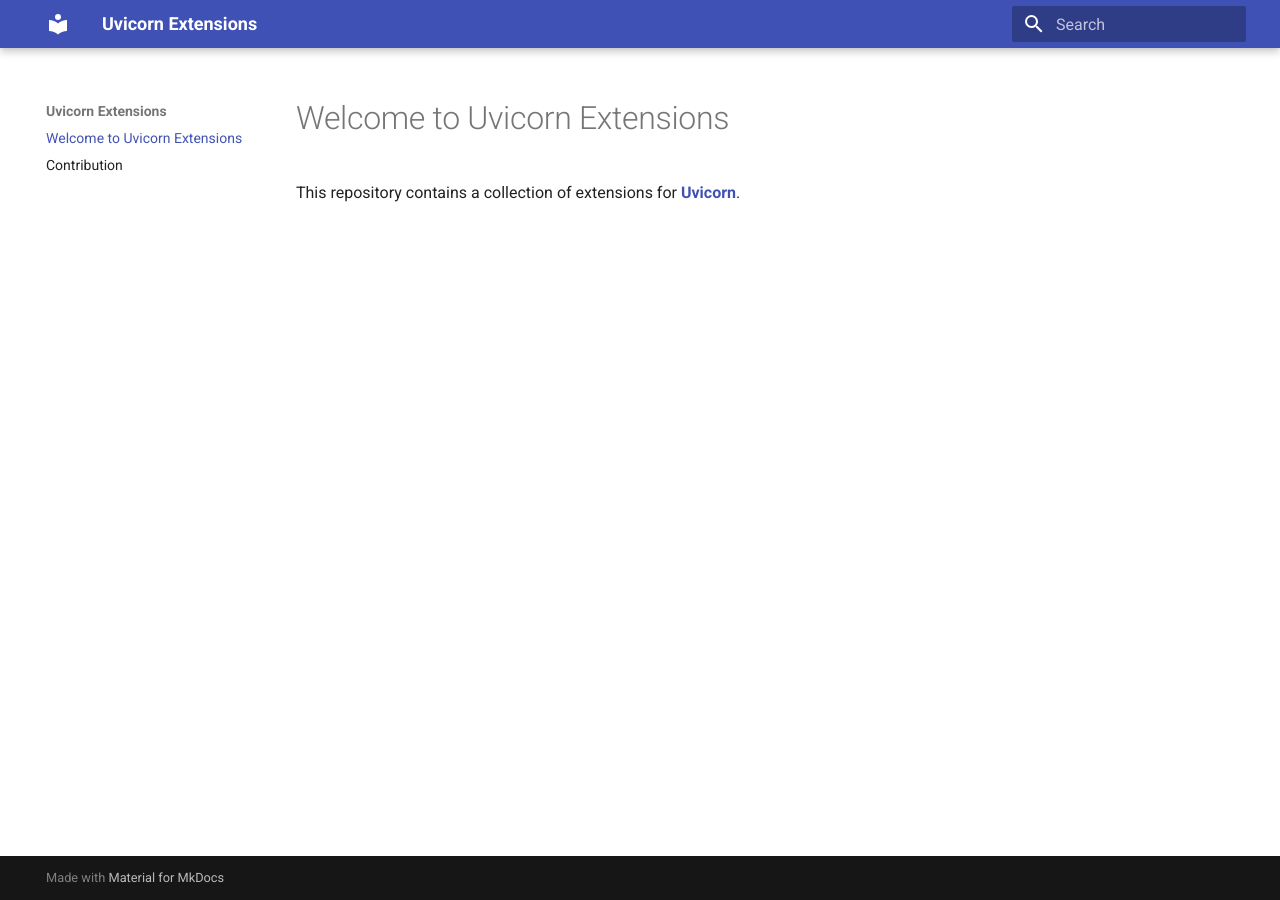
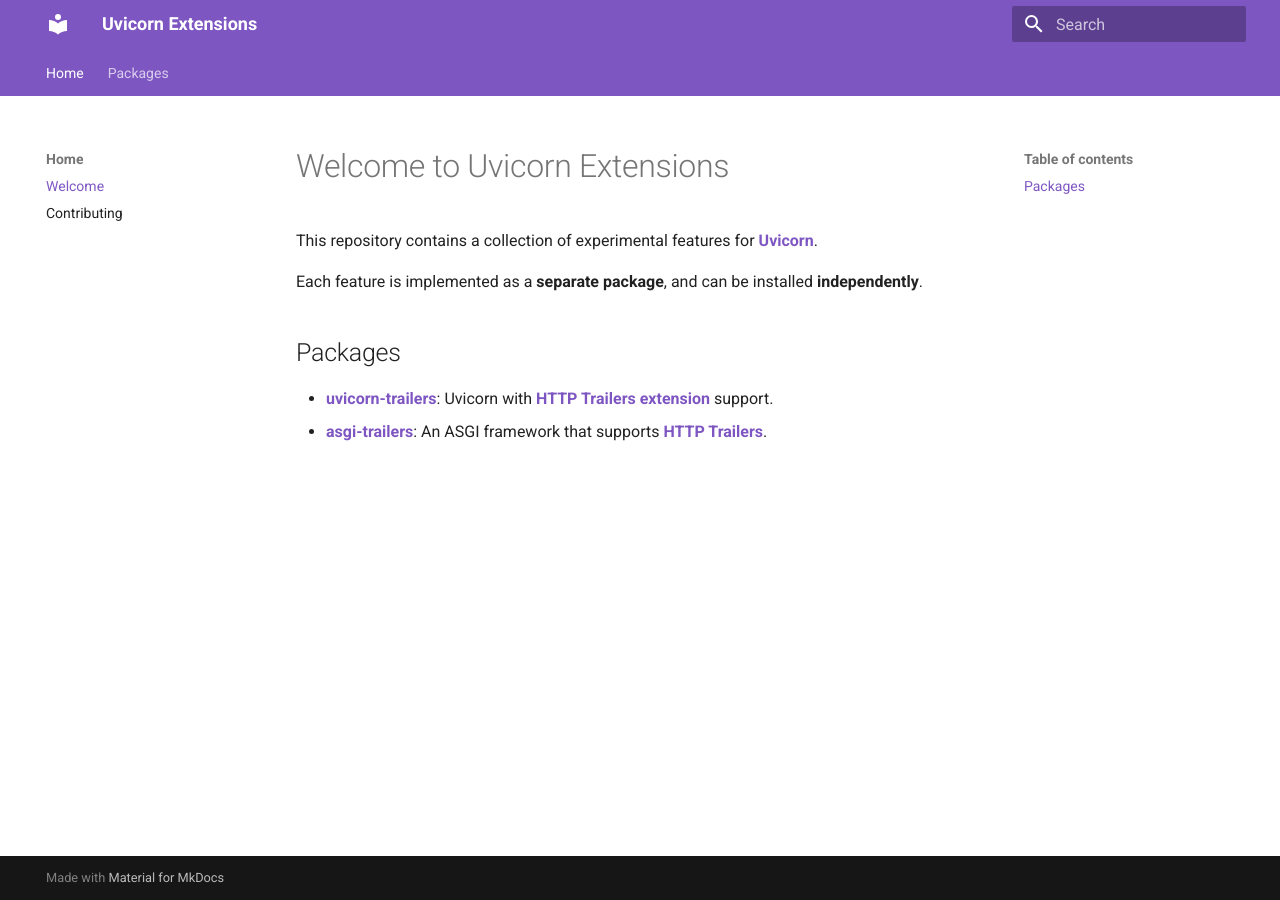
Before and after one commit to Kludex/uvicorn-extensions, an MkDocs documentation site: the page built from docs/index.md, in a window 1280 px wide. Built offline with MkDocs 1.6.1 and Material for MkDocs 9.7.7, drawn with Linux system fonts in a browser that asks for light colours.

Commit message:
📝 Add packages to documentation (#24)

```diff
--- a/docs/index.md
+++ b/docs/index.md
@@ -1,5 +1,17 @@
 # Welcome to Uvicorn Extensions
 
-This repository contains a collection of extensions for **[Uvicorn]**.
+This repository contains a collection of experimental features for **[Uvicorn]**.
+
+Each feature is implemented as a **separate package**, and can be installed **independently**.
+
+## Packages
+
+- **[uvicorn-trailers]**: Uvicorn with **[HTTP Trailers extension]** support.
+- **[asgi-trailers]**: An ASGI framework that supports **[HTTP Trailers]**.
+
 
 [Uvicorn]: https://www.uvicorn.org
+[HTTP Trailers extension]: https://asgi.readthedocs.io/en/latest/extensions.html#http-trailers
+[uvicorn-trailers]: https://pypi.org/project/uvicorn-trailers/
+[asgi-trailers]: https://pypi.org/project/asgi-trailers/
+[HTTP Trailers]: https://developer.mozilla.org/en-US/docs/Web/HTTP/Headers/Trailer
--- a/mkdocs.yml
+++ b/mkdocs.yml
@@ -2,3 +2,30 @@
 
 theme:
   name: material
+  palette:
+    primary: deep purple
+  features:
+    - navigation.tabs
+
+markdown_extensions:
+  - attr_list
+  - pymdownx.emoji:
+      emoji_index: !!python/name:materialx.emoji.twemoji
+      emoji_generator: !!python/name:materialx.emoji.to_svg
+  - pymdownx.highlight:
+      anchor_linenums: true
+  - pymdownx.inlinehilite
+  - pymdownx.snippets
+  - pymdownx.superfences
+  - admonition
+  - pymdownx.details
+  - pymdownx.tabbed:
+      alternate_style: true
+
+nav:
+  - Home:
+      - Welcome: index.md
+      - Contributing: contributing.md
+  - Packages:
+      - Uvicorn Trailers: packages/uvicorn-trailers.md
+      - ASGI Trailers: packages/asgi-trailers.md
```
Also changed, not shown: docs/packages/asgi-trailers.md (added, +63 -0 lines), docs/packages/uvicorn-trailers.md (added, +25 -0 lines), 1 other file.
